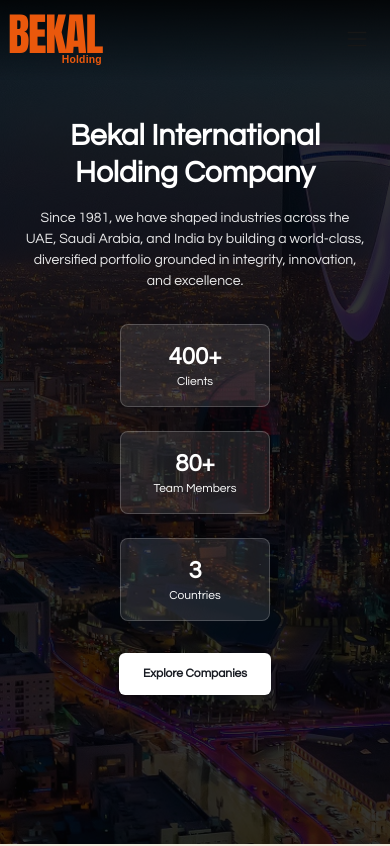
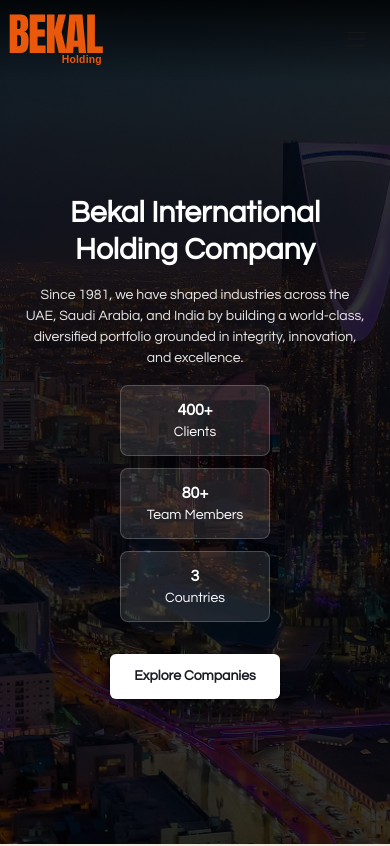
Before and after one commit to Dhaliyanoushad/bekal-holdings, a Next.js app: page /test in a window 390 px wide. Shown: the top 846 px of the page. Built offline with nearby package versions, Linux system fonts and the light colour scheme.

Commit message:
feat: Update HeroCarousel styles for improved responsiveness and readability

```diff
--- a/src/app/globals.css
+++ b/src/app/globals.css
@@ -9,6 +9,8 @@
   --color-dark-gray: #424242;
   --color-off-white: #fdfaf5;
   /* --breakpoint-md: 976px; */
+  --breakpoint-sm: 640px;
+  --breakpoint-xs: 500px;
   --text-heading: 36px;
   --text-subheading: 24px;
   --text-xl: 20px;
--- a/src/components/HeroCarousel.tsx
+++ b/src/components/HeroCarousel.tsx
@@ -43,15 +43,15 @@ export default function HeroCarousel() {
           <div className="absolute inset-0 bg-black/80" />
           <div className="absolute inset-0 flex items-center justify-center text-center px-6 sm:px-12 lg:px-24">
             <div className="max-w-4xl w-full m-auto text-white">
-              <h1 className="text-3xl min-[692px]:text-heading min-[976px]:text-5xl font-bold mb-4 leading-tight">
+              <h1 className="text-3xl xs:text-3xl min-[692px]:text-heading min-[976px]:text-5xl font-bold mb-4 leading-tight mt-20">
                 Bekal International Holding Company
               </h1>
-              <p className="text-small min-[692px]:text-description min-[976px]:text-xl mb-8 text-white/90">
+              <p className="text-small min-[692px]:text-description min-[976px]:text-xl xs:mb-8 text-white/90">
                 Since 1981, we have shaped industries across the UAE, Saudi
                 Arabia, and India by building a world-class, diversified
                 portfolio grounded in integrity, innovation, and excellence.
               </p>
-              <div className="flex flex-col sm:flex-row justify-center items-center gap-6 mt-4 ">
+              <div className="flex flex-col xs:flex-row justify-center items-center gap-3 sm:gap-6 mt-4 ">
                 {[
                   { value: "400+", label: "Clients" },
                   { value: "80+", label: "Team Members" },
@@ -59,19 +59,19 @@ export default function HeroCarousel() {
                 ].map((item, index) => (
                   <div
                     key={index}
-                    className="bg-white/10 border border-white/20 p-4 rounded-lg sm:min-w-[140px] min-w-[150px]"
+                    className="bg-white/10 border border-white/20 p-3 sm:p-4 rounded-lg sm:min-w-[140px] min-w-[150px]"
                   >
-                    <p className="text-2xl min-[976px]:text-3xl min-[692px]:text-2xl font-bold text-white">
+                    <p className="xs:text-xl sm:text-2xl min-[976px]:text-3xl min-[692px]:text-2xl font-bold text-white">
                       {item.value}
                     </p>
-                    <p className="text-tiny text-sm text-white">{item.label}</p>
+                    <p className="text-small text-white">{item.label}</p>
                   </div>
                 ))}
               </div>
               <div className="flex flex-wrap items-center justify-center gap-5 my-8">
                 <a
                   href="#companies"
-                  className="bg-white text-deep-navy px-6 py-3 rounded-md font-semibold hover:bg-cream-beige transition duration-300 shadow text-tiny min-[692px]:text-small min-[976px]:text-description"
+                  className="bg-white text-deep-navy px-6 py-3 rounded-md font-semibold hover:bg-cream-beige transition duration-300 shadow text-small min-[976px]:text-description"
                 >
                   Explore Companies
                 </a>
```
